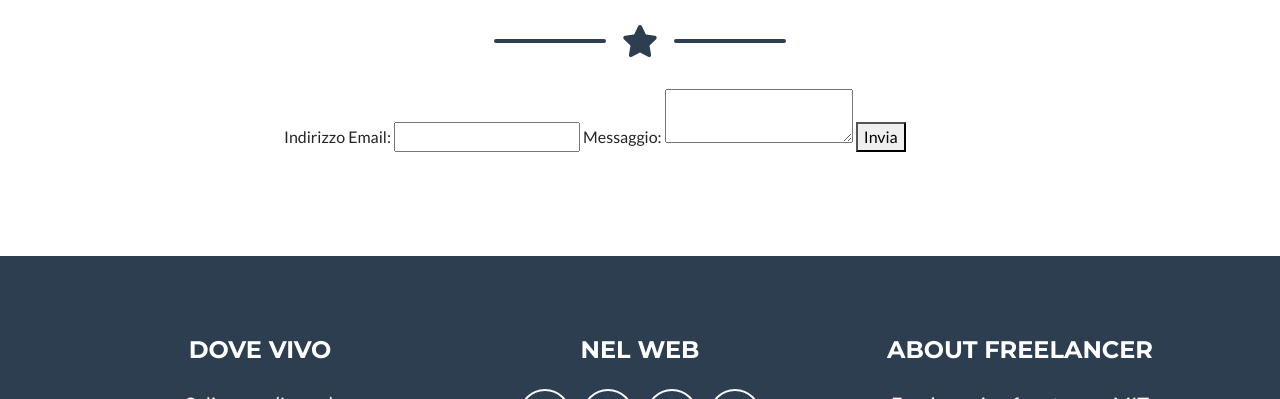
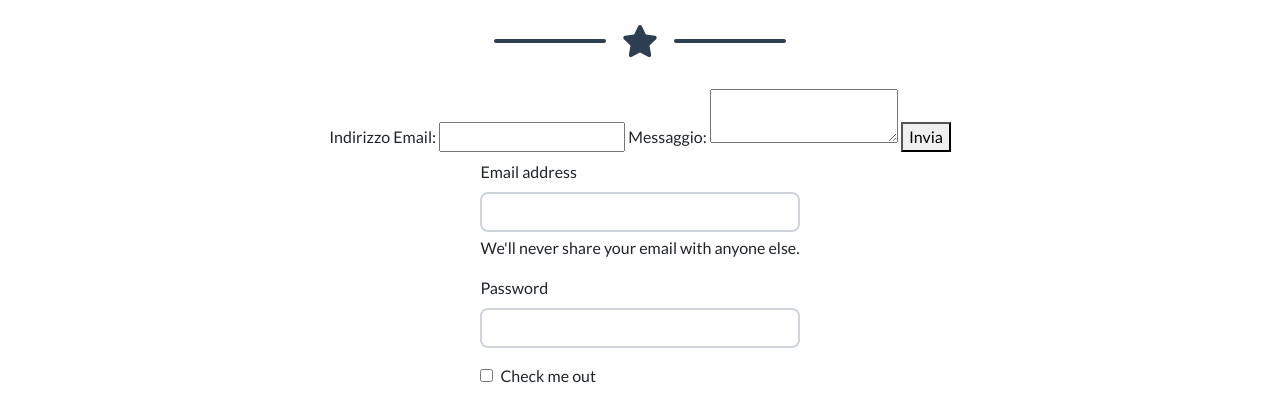
Before and after one commit to spmaps/licia, a website: page dist/index.html in a window 1280 px wide. Shown: the part 8993-9392 px from the top of the page. Drawn offline with nearby package versions, Linux system fonts and the light colour scheme.

Commit message:
Update index.html

```diff
--- a/dist/index.html
+++ b/dist/index.html
@@ -597,8 +597,10 @@
                     <div class="divider-custom-line"></div>
                 </div>
                 <!-- Contact Section Form-->
-                        <div class="row justify-content-center">
-                    <div class="col-lg-8 mx-auto">
+
+                <div class="row">
+                  <div class="col-lg-8 mx-auto">
+                      <div class="row justify-content-center">
 
                         <form action="https://formspree.io/f/myybnalb" method="POST">
 
@@ -622,6 +624,32 @@
 
                     </div>
                 </div>
+
+
+                <div class="row">
+                  <div class="col-lg-8 mx-auto">
+                      <div class="row justify-content-center">
+
+                <form>
+  <div class="mb-3">
+    <label for="exampleInputEmail1" class="form-label">Email address</label>
+    <input type="email" class="form-control" id="exampleInputEmail1" aria-describedby="emailHelp">
+    <div id="emailHelp" class="form-text">We'll never share your email with anyone else.</div>
+  </div>
+  <div class="mb-3">
+    <label for="exampleInputPassword1" class="form-label">Password</label>
+    <input type="password" class="form-control" id="exampleInputPassword1">
+  </div>
+  <div class="mb-3 form-check">
+    <input type="checkbox" class="form-check-input" id="exampleCheck1">
+    <label class="form-check-label" for="exampleCheck1">Check me out</label>
+  </div>
+  <button type="submit" class="btn btn-primary">Submit</button>
+</form>
+          </div>
+             </div>
+                </div>
+
             </div>
         </section>
         <!-- Footer-->
```
